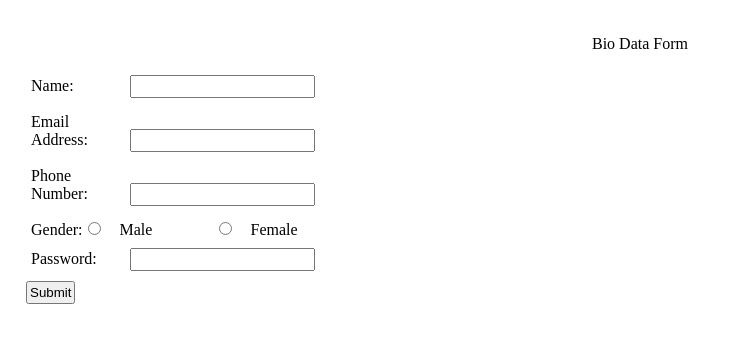
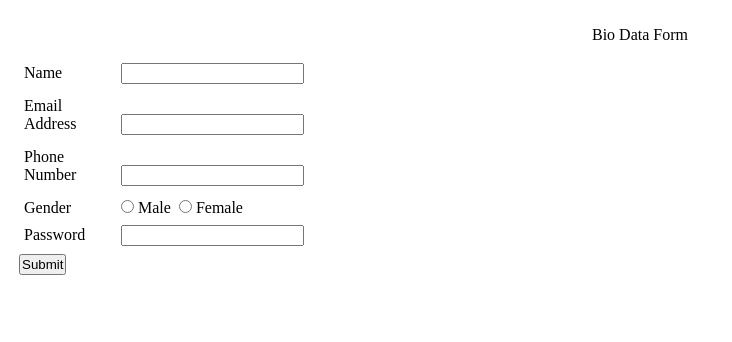
Before and after one commit to S-Fatiat/Task-1, a plain HTML site: page index.html in a window 1280 px wide. Shown: the whole page, without its empty margins (0-732 px from the left). Drawn offline with Linux system fonts and the light colour scheme.

Commit message:
Add files via upload

```diff
--- a/index.html
+++ b/index.html
@@ -4,47 +4,38 @@
 <meta charset="UTF-8">
 <meta http-equiv="X-UA-Compatible" content="IE-edge">
 <meta name="viewport" content="width-device-width, initial-scale=1.0">
+<link rel="stylesheet" href="style.css">
+<title>Document</title>
 <style>
-*{padding:2px;
-margin:5px;}
-label
-{
-  height:1px;
-  padding:5px;
-  display: inline-block;
-  width:80px;
+*{padding:1px;
+margin:4px;
 }
-p1{
-  height:1px;
-  padding:5px;
-  width:20px;
-}
+p1{height:1px;
+padding:5px;
+display:inline-block;
+width:80px;}
+
+
 </style>
-<title>Document</title>
 </head>
 <body>
-   <form><legend><center>
-          Bio Data Form
-        </center></legend>
-        <label for="demo">Name:</label>
-        <input type="text" id="demo" name="letter" required/><br/>
-        <label for="demo">Email Address:</label>
-        <input type="email" id="name" required/><br/>
-<label for="demo">Phone Number:</label>
-        <input type="number" id="demo" name="number" required/><br/>
-       <p1>Gender:<input type="radio" name="gender" value="Male" id="Male"/>
-    <label for="Male">Male</label>
-    <input type="radio" name="gender" value="Female" id="Female" required/>
-    <label for="Female">Female</label>
-    </p1> <br/>
-        <label for="demo">Password:</label>
-        <input type="password" id="demo" required/><br/>
-      <button type="button" onclick="getValue()">Submit</button>
-  <script>
-    function getValue(){
-      var val=document.getElementById("name").value;
-      alert ("Submission Successful" + val)
-    }
+   <form onsubmit="alert('succesful submission')";>
+    <p><center>Bio Data Form</center>  </p>
+    <p1>Name</p1>
+    <input type="text" required/><br>
+    <p1>Email Address</p1>
+    <input type="email" id="email" required/><br>
+    <p1>Phone Number</p1>
+    <input type="number" required/><br>
+    <p1>Gender</p1>
+    <input type="radio" value="gender">Male</input>
+    <input type="radio" value="gender">Female</input><br>
+    <p1>Password</p1>
+    <input type="password" required/><br>
+    <button>Submit</button>
+     <script>
+      alert("Form Successfully Submitted");
+     </script>
     </form>
 </body>
 </html>
```
